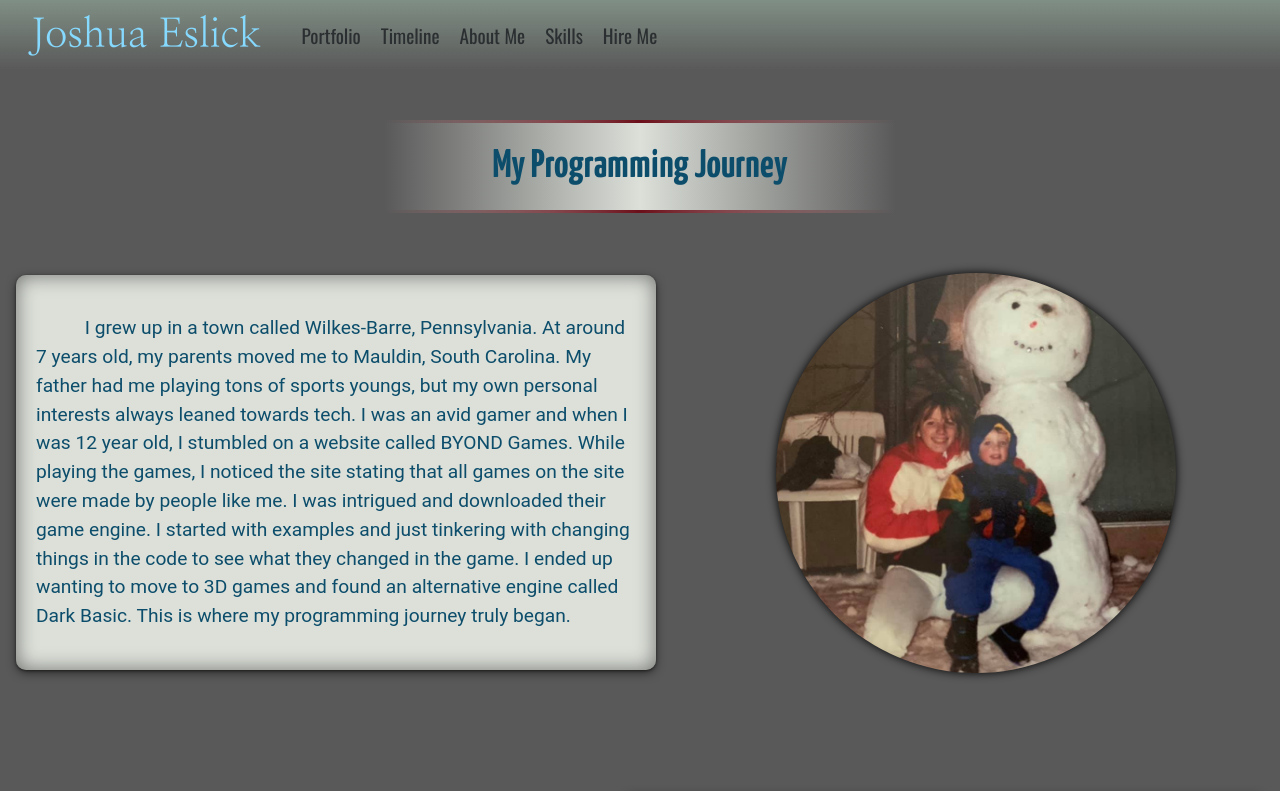
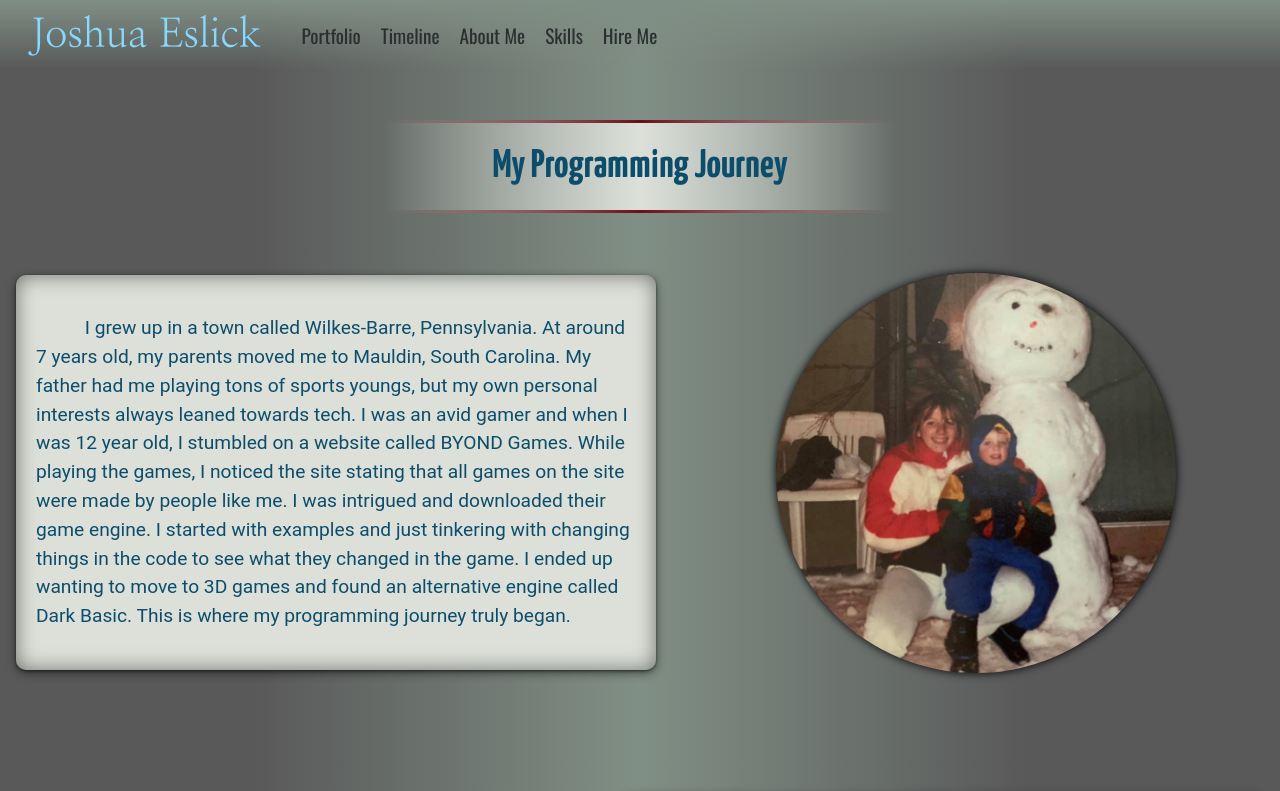
Before and after one commit to eslickjr/myPortfolio, a React (Vite) app: page /about in a window 1280 px wide. Shown: the top 791 px of the page. Built offline with nearby package versions, Linux system fonts and the light colour scheme; a web font is replaced by a local one.

Commit message:
fixed background color on about me page

```diff
--- a/src/styles/About.css
+++ b/src/styles/About.css
@@ -40,7 +40,6 @@
     flex-direction: column;
     justify-content: center;
     align-items: center;
-    background-color: var(--main-third-color);
     height: 100%;
     width: 100%;
     position: relative;
```
